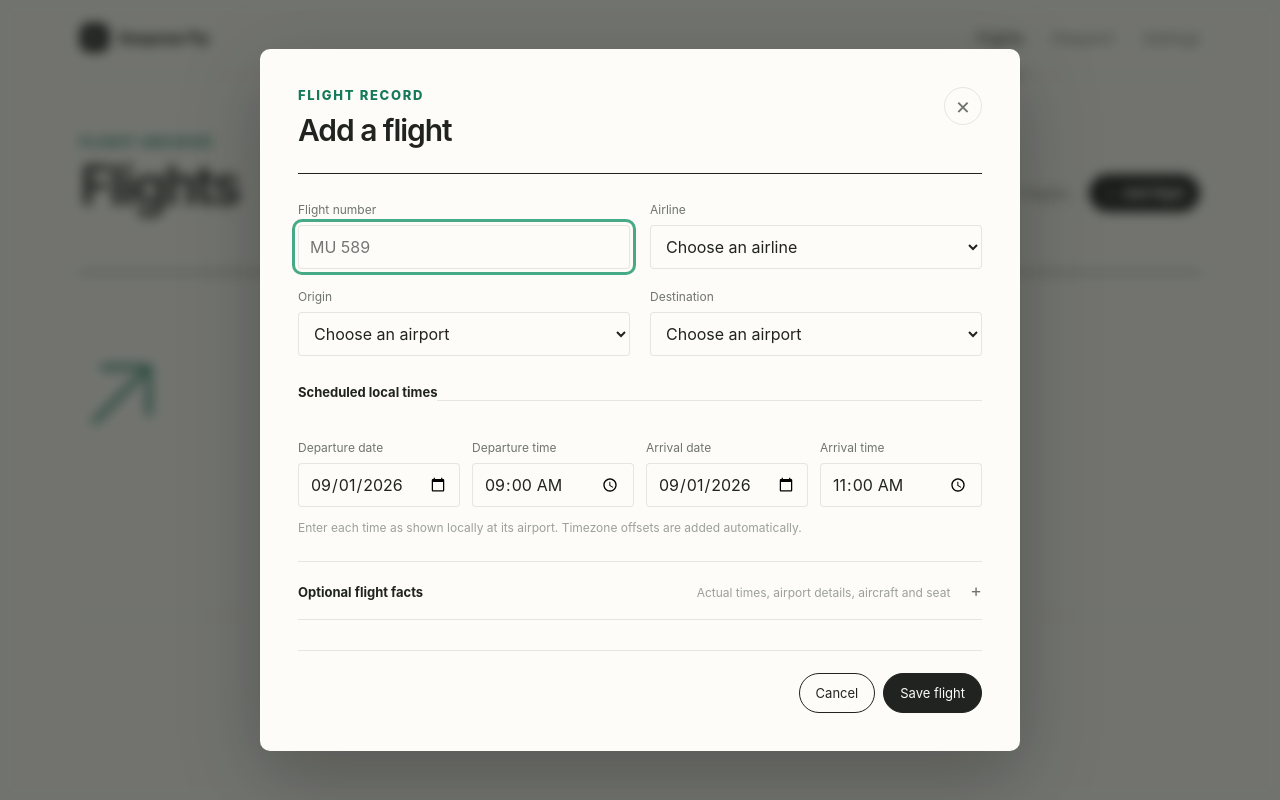
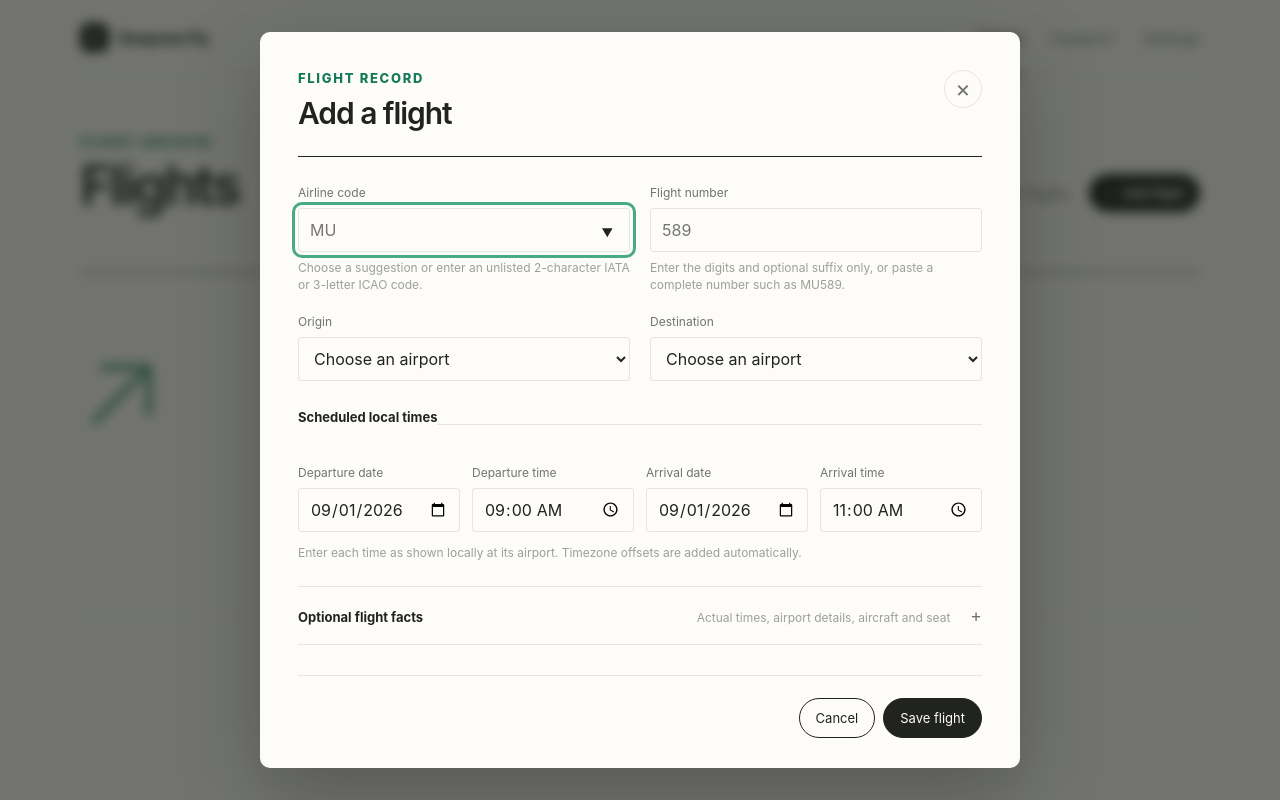
Before and after one commit to keepraw/Keepraw-Fly, a React (Vite) app in the folder apps/web/: page / in a window 1280 px wide. Both pictures are taken after a click on the button "Create my archive". Built offline with nearby package versions, Linux system fonts and the light colour scheme.

Commit message:
Clarify airline and flight number entry

```diff
--- a/apps/web/src/components/FlightEditor.tsx
+++ b/apps/web/src/components/FlightEditor.tsx
@@ -1,4 +1,4 @@
-import { useMemo, useState } from "react";
+import { useId, useMemo, useState } from "react";
 import { useTranslation } from "react-i18next";
 import type { KeeprawFlight } from "@keepraw-fly/schema";
 import { airlines, airports, type SupportedLocale } from "@keepraw-fly/core";
@@ -6,6 +6,7 @@ import {
   createDefaultDraft,
   flightFromDraft,
   flightToDraft,
+  splitFlightNumberInput,
   type FlightDraft,
 } from "../data/flight-editor";
 
@@ -24,6 +25,7 @@ export function FlightEditor({ flight, locale, onSave, onDelete, onCancel }: Fli
   );
   const [error, setError] = useState<string | null>(null);
   const [busy, setBusy] = useState(false);
+  const airlineListId = useId();
   const airportOptions = useMemo(
     () => [...airports].sort((left, right) => left.city[locale].localeCompare(right.city[locale], locale)),
     [locale],
@@ -32,9 +34,22 @@ export function FlightEditor({ flight, locale, onSave, onDelete, onCancel }: Fli
     () => [...airlines].sort((left, right) => left.name[locale].localeCompare(right.name[locale], locale)),
     [locale],
   );
+  const selectedAirline = airlineOptions.find((airline) => airline.iata === draft.airlineCode);
+  const fullFlightNumber = draft.airlineCode && draft.serviceNumber
+    ? `${draft.airlineCode}${draft.serviceNumber}`
+    : null;
 
   function update<Key extends keyof FlightDraft>(key: Key, value: FlightDraft[Key]) {
     setDraft((current) => ({ ...current, [key]: value }));
+    setError(null);
+  }
+
+  function updateServiceNumber(value: string) {
+    const normalized = value.toUpperCase();
+    const pastedIdentity = splitFlightNumberInput(normalized);
+    setDraft((current) => pastedIdentity
+      ? { ...current, ...pastedIdentity }
+      : { ...current, serviceNumber: normalized });
     setError(null);
   }
 
@@ -55,7 +70,11 @@ export function FlightEditor({ flight, locale, onSave, onDelete, onCancel }: Fli
         : message === "actual-arrival-before-departure"
           ? t("flightEditor.actualArrivalBeforeDeparture")
           : message === "incomplete-actual-time"
-            ? t("flightEditor.incompleteActualTime")
+          ? t("flightEditor.incompleteActualTime")
+          : message === "invalid-airline-code"
+            ? t("flightEditor.invalidAirlineCode")
+            : message === "invalid-service-number"
+              ? t("flightEditor.invalidServiceNumber")
             : t("flightEditor.invalidFlight"));
       setBusy(false);
     }
@@ -77,15 +96,33 @@ export function FlightEditor({ flight, locale, onSave, onDelete, onCancel }: Fli
         <form onSubmit={submit}>
           <div className="editor-grid">
             <label>
-              <span>{t("flightEditor.flightNumber")}</span>
-              <input required value={draft.flightNumber} onChange={(event) => update("flightNumber", event.target.value)} placeholder="MU 589" autoFocus />
+              <span>{t("flightEditor.airlineCode")}</span>
+              <input
+                required
+                list={airlineListId}
+                maxLength={3}
+                value={draft.airlineCode}
+                onChange={(event) => update("airlineCode", event.target.value.toUpperCase().replace(/\s+/g, ""))}
+                placeholder="MU"
+                autoFocus
+              />
+              <datalist id={airlineListId}>
+                {airlineOptions.map((airline) => <option value={airline.iata} key={airline.iata}>{airline.name[locale]}</option>)}
+              </datalist>
+              <small className="editor-field-hint">
+                {selectedAirline
+                  ? `${selectedAirline.iata} · ${selectedAirline.name[locale]}`
+                  : t("flightEditor.airlineCodeHint")}
+              </small>
             </label>
             <label>
-              <span>{t("flightEditor.airline")}</span>
-              <select required value={draft.airlineIata} onChange={(event) => update("airlineIata", event.target.value)}>
-                <option value="">{t("flightEditor.chooseAirline")}</option>
-                {airlineOptions.map((airline) => <option value={airline.iata} key={airline.iata}>{airline.iata} · {airline.name[locale]}</option>)}
-              </select>
+              <span>{t("flightEditor.serviceNumber")}</span>
+              <input required value={draft.serviceNumber} onChange={(event) => updateServiceNumber(event.target.value)} placeholder="589" />
+              <small className="editor-field-hint">
+                {fullFlightNumber
+                  ? t("flightEditor.fullFlightNumber", { number: fullFlightNumber })
+                  : t("flightEditor.serviceNumberHint")}
+              </small>
             </label>
             <label>
               <span>{t("flightEditor.origin")}</span>
--- a/apps/web/src/data/flight-editor.ts
+++ b/apps/web/src/data/flight-editor.ts
@@ -11,8 +11,8 @@ import {
 import { aircraftFacts, airportByIata, seatFacts } from "@keepraw-fly/core";
 
 export interface FlightDraft {
-  flightNumber: string;
-  airlineIata: string;
+  airlineCode: string;
+  serviceNumber: string;
   serviceDate: string;
   originIata: string;
   destinationIata: string;
@@ -44,8 +44,8 @@ export function createEmptyDocument(): KeeprawFlyDocument {
 
 export function createDefaultDraft(today = localDateString(new Date())): FlightDraft {
   return {
-    flightNumber: "",
-    airlineIata: "",
+    airlineCode: "",
+    serviceNumber: "",
     serviceDate: today,
     originIata: "",
     destinationIata: "",
@@ -80,10 +80,12 @@ export function flightToDraft(flight: KeeprawFlight): FlightDraft {
     : null;
   const aircraft = aircraftFacts(flight);
   const seat = seatFacts(flight);
+  const parsedIdentity = splitFlightNumberInput(flight.flightNumber);
+  const referencedAirlineCode = flight.airline.iata ?? flight.airline.icao ?? "";
 
   return {
-    flightNumber: flight.flightNumber,
-    airlineIata: flight.airline.iata ?? "",
+    airlineCode: parsedIdentity?.airlineCode ?? referencedAirlineCode,
+    serviceNumber: parsedIdentity?.serviceNumber ?? flight.flightNumber.trim().toUpperCase(),
     serviceDate: flight.serviceDate,
     originIata: flight.origin.iata,
     destinationIata: flight.destination.iata,
@@ -151,13 +153,14 @@ export function flightFromDraft(draft: FlightDraft, existing?: KeeprawFlight): K
     draft.destinationTerminal,
     draft.destinationGate,
   );
+  const identity = normalizeFlightIdentity(draft.airlineCode, draft.serviceNumber);
 
   const nextFlight: KeeprawFlight = {
     ...existing,
     id: existing?.id ?? `flight-${crypto.randomUUID()}`,
-    flightNumber: draft.flightNumber.trim().toUpperCase(),
+    flightNumber: `${identity.airlineCode}${identity.serviceNumber}`,
     serviceDate: draft.serviceDate,
-    airline: { ...existing?.airline, iata: draft.airlineIata },
+    airline: airlineReference(existing?.airline, identity.airlineCode),
     origin: originEndpoint,
     destination: destinationEndpoint,
     scheduledDeparture,
@@ -170,6 +173,48 @@ export function flightFromDraft(draft: FlightDraft, existing?: KeeprawFlight): K
   if (extensions) nextFlight.extensions = extensions;
   else delete nextFlight.extensions;
   return nextFlight;
+}
+
+export interface FlightIdentity {
+  airlineCode: string;
+  serviceNumber: string;
+}
+
+export function splitFlightNumberInput(value: string): FlightIdentity | null {
+  const normalized = value.trim().toUpperCase().replace(/\s+/g, "");
+  const match = normalized.match(/^([A-Z][A-Z0-9]|[0-9][A-Z]|[A-Z]{3})-?(\d{1,4}[A-Z]?)$/);
+  return match
+    ? { airlineCode: match[1]!, serviceNumber: match[2]! }
+    : null;
+}
+
+function normalizeFlightIdentity(airlineCode: string, serviceNumber: string): FlightIdentity {
+  const pastedIdentity = splitFlightNumberInput(serviceNumber);
+  const normalizedAirlineCode = pastedIdentity?.airlineCode
+    ?? airlineCode.trim().toUpperCase();
+  const normalizedServiceNumber = pastedIdentity?.serviceNumber
+    ?? serviceNumber.trim().toUpperCase().replace(/\s+/g, "");
+
+  if (!/^([A-Z][A-Z0-9]|[0-9][A-Z]|[A-Z]{3})$/.test(normalizedAirlineCode)) {
+    throw new Error("invalid-airline-code");
+  }
+  if (!/^\d{1,4}[A-Z]?$/.test(normalizedServiceNumber)) {
+    throw new Error("invalid-service-number");
+  }
+  return {
+    airlineCode: normalizedAirlineCode,
+    serviceNumber: normalizedServiceNumber,
+  };
+}
+
+function airlineReference(
+  existing: KeeprawFlight["airline"] | undefined,
+  code: string,
+): KeeprawFlight["airline"] {
+  const { iata: _iata, icao: _icao, ...preserved } = existing ?? {};
+  return code.length === 2
+    ? { ...preserved, iata: code }
+    : { ...preserved, icao: code };
 }
 
 function optionalZonedDateTime(date: string, time: string, timezone: string): string | undefined {
--- a/apps/web/src/locales/en.json
+++ b/apps/web/src/locales/en.json
@@ -58,11 +58,13 @@
     "eyebrow": "Flight record",
     "addTitle": "Add a flight",
     "editTitle": "Edit flight",
-    "flightNumber": "Flight number",
-    "airline": "Airline",
+    "airlineCode": "Airline code",
+    "airlineCodeHint": "Choose a suggestion or enter an unlisted 2-character IATA or 3-letter ICAO code.",
+    "serviceNumber": "Flight number",
+    "serviceNumberHint": "Enter the digits and optional suffix only, or paste a complete number such as MU589.",
+    "fullFlightNumber": "The complete flight number will be saved as {{number}}",
     "origin": "Origin",
     "destination": "Destination",
-    "chooseAirline": "Choose an airline",
     "chooseAirport": "Choose an airport",
     "schedule": "Scheduled local times",
     "departureDate": "Departure date",
@@ -98,6 +100,8 @@
     "arrivalBeforeDeparture": "Arrival must be later than departure after timezone conversion.",
     "actualArrivalBeforeDeparture": "Actual arrival must be later than actual departure.",
     "incompleteActualTime": "Enter both the date and time for each actual event.",
+    "invalidAirlineCode": "Enter a 2-character IATA or 3-letter ICAO airline code.",
+    "invalidServiceNumber": "Enter 1 to 4 digits with an optional letter suffix.",
     "invalidFlight": "Please check the flight details and try again.",
     "deleteConfirmation": "Delete this flight from your archive?"
   },
--- a/apps/web/src/locales/zh-CN.json
+++ b/apps/web/src/locales/zh-CN.json
@@ -57,11 +57,13 @@
     "eyebrow": "航班记录",
     "addTitle": "添加航班",
     "editTitle": "编辑航班",
-    "flightNumber": "航班号",
-    "airline": "航空公司",
+    "airlineCode": "航空公司代码",
+    "airlineCodeHint": "可选择建议，也可输入未收录航司的 2 位 IATA 或 3 位 ICAO 代码。",
+    "serviceNumber": "航班序号",
+    "serviceNumberHint": "只需输入数字及可选后缀；也可以直接粘贴 MU589。",
+    "fullFlightNumber": "完整航班号将保存为 {{number}}",
     "origin": "出发机场",
     "destination": "到达机场",
-    "chooseAirline": "选择航空公司",
     "chooseAirport": "选择机场",
     "schedule": "计划当地时间",
     "departureDate": "出发日期",
@@ -97,6 +99,8 @@
     "arrivalBeforeDeparture": "换算时区后，到达时间必须晚于出发时间。",
     "actualArrivalBeforeDeparture": "实际到达时间必须晚于实际出发时间。",
     "incompleteActualTime": "每个实际事件都需要同时填写日期和时间。",
+    "invalidAirlineCode": "请输入 2 位 IATA 或 3 位 ICAO 航司代码。",
+    "invalidServiceNumber": "请输入 1 至 4 位数字及可选的字母后缀。",
     "invalidFlight": "请检查航班信息后重试。",
     "deleteConfirmation": "确定从档案中删除这段航班吗？"
   },
--- a/apps/web/src/styles.css
+++ b/apps/web/src/styles.css
@@ -363,6 +363,7 @@ nav a[aria-current="page"]::after { background: var(--ink); }
 .editor-grid { display: grid; grid-template-columns: 1fr 1fr; gap: 20px; padding: 28px 0; }
 .editor-grid label, .editor-schedule label { display: flex; min-width: 0; flex-direction: column; gap: 8px; }
 .editor-grid label > span, .editor-schedule label > span { color: var(--muted); font-size: var(--font-size-caption); }
+.editor-field-hint { min-height: 1.4em; color: var(--faint); font-size: var(--font-size-caption); line-height: 1.4; }
 .editor-grid input, .editor-grid select, .editor-schedule input { width: 100%; min-height: var(--control-height-md); padding: 9px 11px; border: 1px solid var(--line); border-radius: var(--radius-control); color: var(--ink); background: var(--surface); }
 .editor-schedule { display: grid; grid-template-columns: 1fr 1fr 1fr 1fr; gap: 12px; margin: 0; padding: 24px 0 0; border: 0; border-top: 1px solid var(--line); }
 .editor-schedule legend { padding: 0 0 16px; font-size: var(--font-size-label); font-weight: 680; }
```
Also changed, not shown: 2 other files (tests, documents, lock files or other folders).
